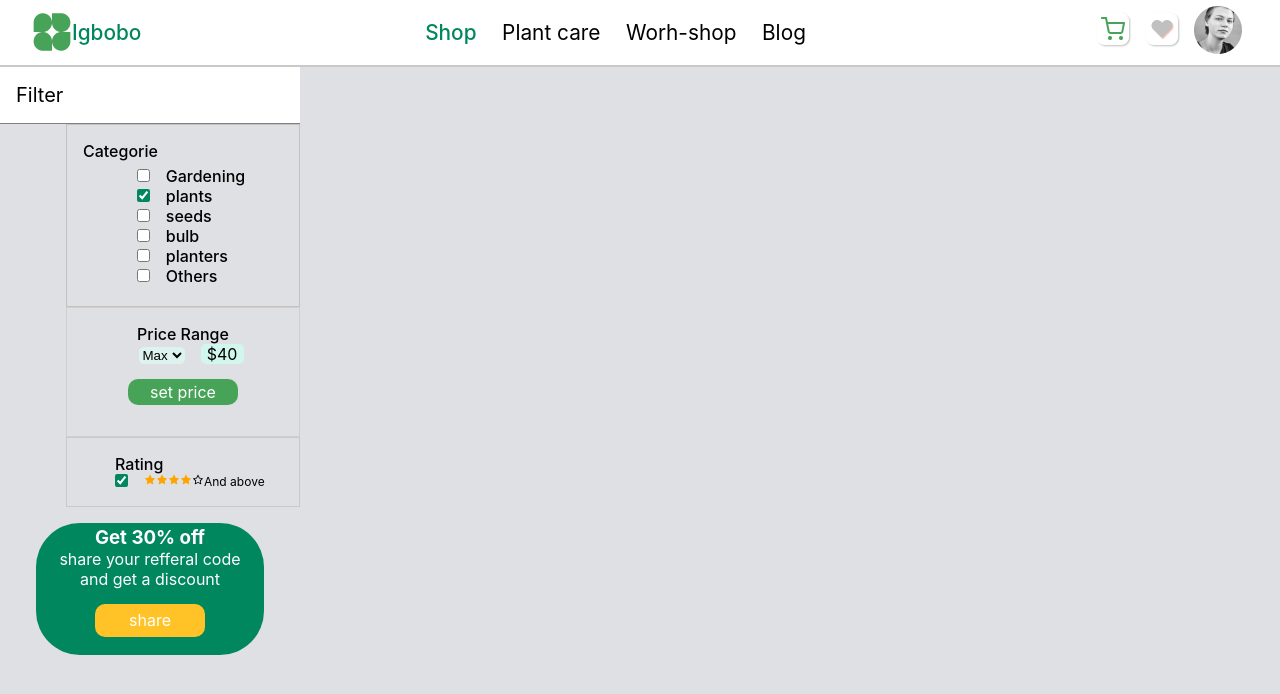
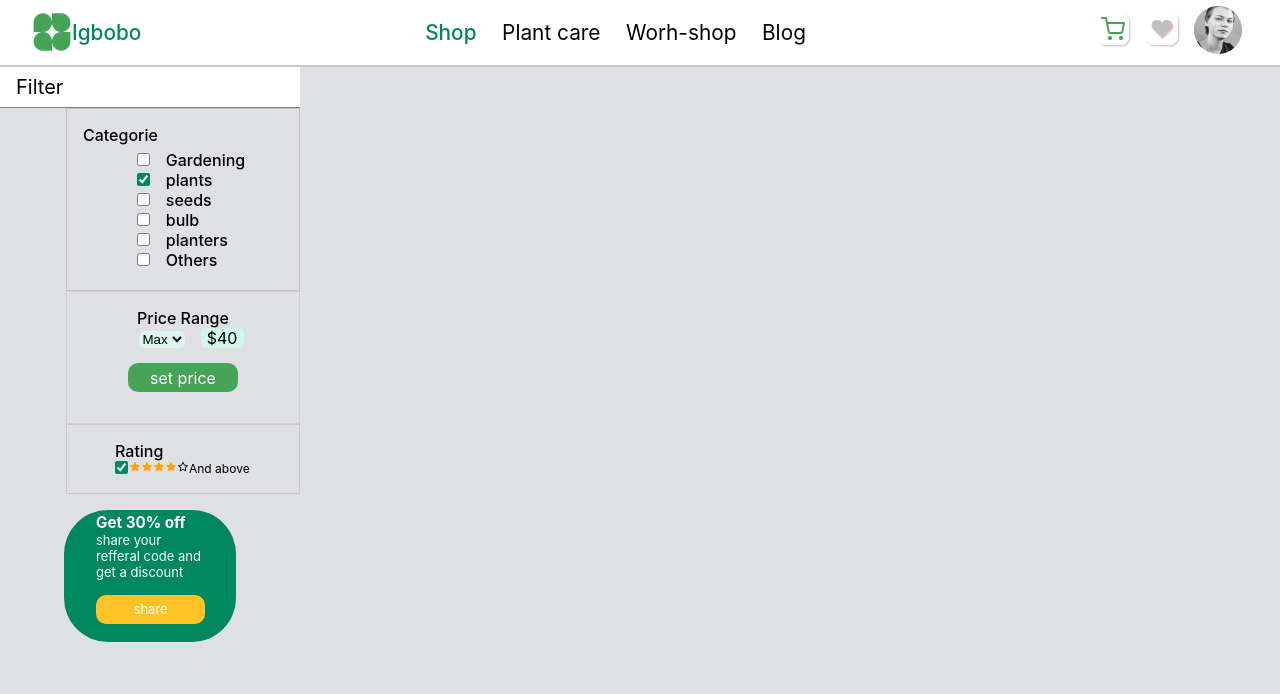
Before and after one commit to goodylove/igbobo, a React (Create React App) app: page / in a window 1280 px wide. Shown: the top 694 px of the page. Built offline with nearby package versions, Linux system fonts and the light colour scheme.

Commit message:
created monster section

```diff
--- a/src/components/categoriesection/CategorieSection.jsx
+++ b/src/components/categoriesection/CategorieSection.jsx
@@ -61,7 +61,7 @@ const Categoriesection = () => {
           <span>Rating</span>
           <div className="wrap-rating">
             <ul>
-              <li>
+              <li style={{ width: 30 }}>
                 <input type="checkbox" checked />
               </li>
               <li>
@@ -86,9 +86,11 @@ const Categoriesection = () => {
       </div>
       <div className="promo-wrap">
         <div className="promo">
-          <h3>Get 30% off</h3>
-          <p>share your refferal code and get a discount</p>
-          <div className="set-share">share</div>
+          <div className="cont">
+            <h3>Get 30% off</h3>
+            <p>share your refferal code and get a discount</p>
+            <div className="set-share">share</div>
+          </div>
         </div>
       </div>
     </div>
--- a/src/components/categoriesection/Categories.css
+++ b/src/components/categoriesection/Categories.css
@@ -15,7 +15,7 @@ input[type="checkbox"]{
         text-align: start;
         border-bottom: 1px solid gray;
         font-size: 20px;
-        padding: 1rem 1rem;
+        padding: 0.5rem 1rem;
     }
     .con{
         display: flex;
@@ -84,7 +84,7 @@ input[type="checkbox"]{
     width: 90px;
     margin: 0.9rem 0;
 
-       padding:0.2rem  0.6rem;
+       padding: 0.3rem 0.6rem;
        border-radius: 10px;
        background-color: #47A358;
        text-align: center;
@@ -135,23 +135,23 @@ display: flex;
         width: 100%;
 }
 .promo{
-width: 205px;
-    height: 110px;
+width: 140px;
+    height: 100px;
     background-color: #00875E;
     margin: 1rem 1.9rem;
     border-radius: 44px;
-    text-align: center;
+    text-align: start;
     display: flex;
     flex-direction: column;
     justify-content: center;
-    align-items: center;
-    padding: 0.7rem;
+
+    padding: 1rem;
     color: #FFFF;
 }
 .set-share{
     width: 90px;
         margin: 0.9rem 0;
-
+    text-align: start;
         padding: 0.4rem 0.6rem;
         border-radius: 10px;
         background-color: #FFC327;
@@ -159,3 +159,7 @@ width: 205px;
         color: #FFFF;
 
 }
+.cont{
+    padding: 0 1rem;
+        font-size: 13px;
+}
```
Also changed, not shown: src/components/centersection/Monstar.css (added), src/components/centersection/Monster.jsx (added).
